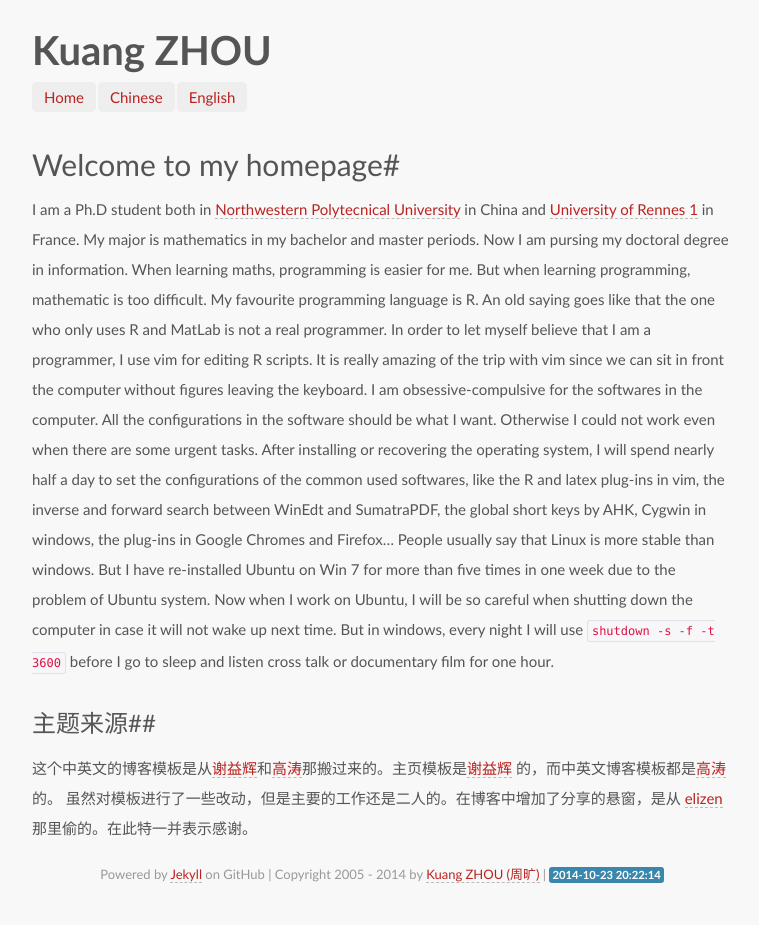
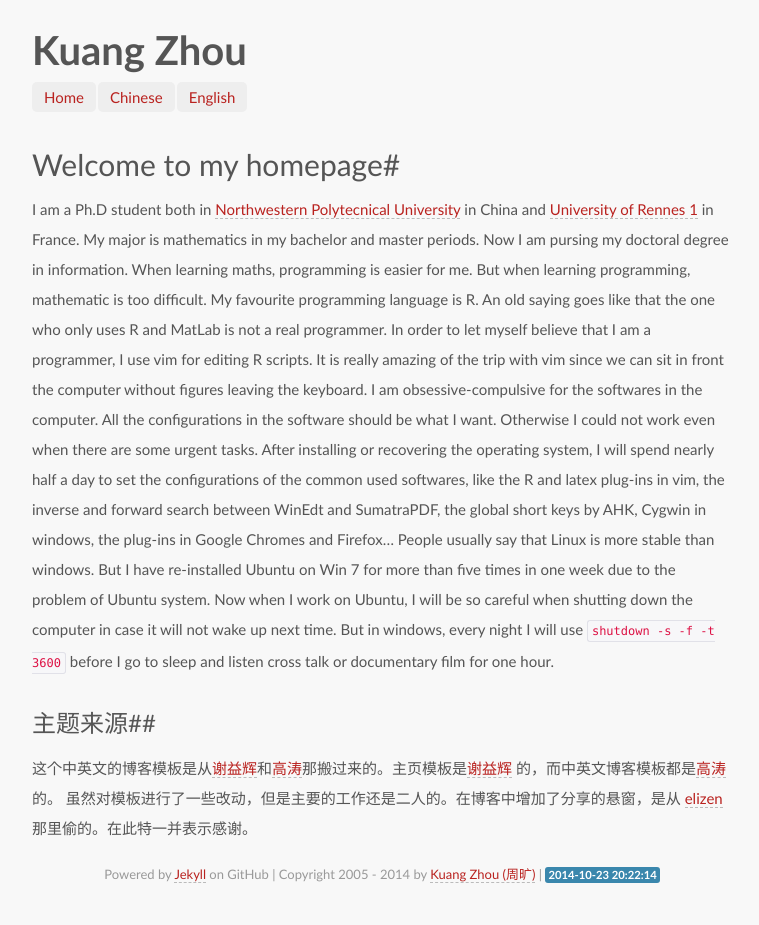
Before and after one commit to kuangzhou/kuangzhou.github.io, a Jekyll site: the page built from index.md, in a window 1280 px wide. Shown: the whole page, without its empty margins (258-1017 px from the left). Built offline with Jekyll 4.4.1, drawn with Linux system fonts in a browser that asks for light colours; some web fonts are replaced; Markdown is read by kramdown in place of the engine named in the settings.

Commit message:
first commit

```diff
--- a/_layouts/home.html
+++ b/_layouts/home.html
@@ -2,8 +2,8 @@
 <html>
 <head>
   <meta charset="utf-8">
-  <title>Kuang ZHOU | 周旷</title>
-  <meta name="author" content="Kuang ZHOU | 周旷"/>
+  <title>Kuang Zhou | 周旷</title>
+  <meta name="author" content="Kuang Zhou | 周旷"/>
   <meta name="viewport" content="width=device-width; initial-scale=1.0">
   <link rel="stylesheet" type="text/css" href="/media/css/home.css">
   <style type="text/css">
@@ -43,7 +43,7 @@
 </head>
 <body>
   <div class="container">
-  <h1 class="sitename">Kuang ZHOU</h1>
+  <h1 class="sitename">Kuang Zhou</h1>
   <ul class="nav pills">
   <li><a href="/">Home</a></li>
   <li><a href="/cn/">Chinese</a></li>
@@ -52,7 +52,7 @@
 
 {{ content }}
 <footer>
-  <p><small>Powered by <a href="https://github.com/mojombo/jekyll">Jekyll</a> on GitHub | Copyright 2005 - {{site.time | date:"%Y"}} by <a href="http://kuangzhou.github.io">Kuang ZHOU (周旷)</a> | <span class="label label-info">{{site.time | date:"%Y-%m-%d %H:%M:%S"}}</span></small></p>
+  <p><small>Powered by <a href="https://github.com/mojombo/jekyll">Jekyll</a> on GitHub | Copyright 2005 - {{site.time | date:"%Y"}} by <a href="http://kuangzhou.github.io">Kuang Zhou (周旷)</a> | <span class="label label-info">{{site.time | date:"%Y-%m-%d %H:%M:%S"}}</span></small></p>
 </footer>
 
 </div>
```
